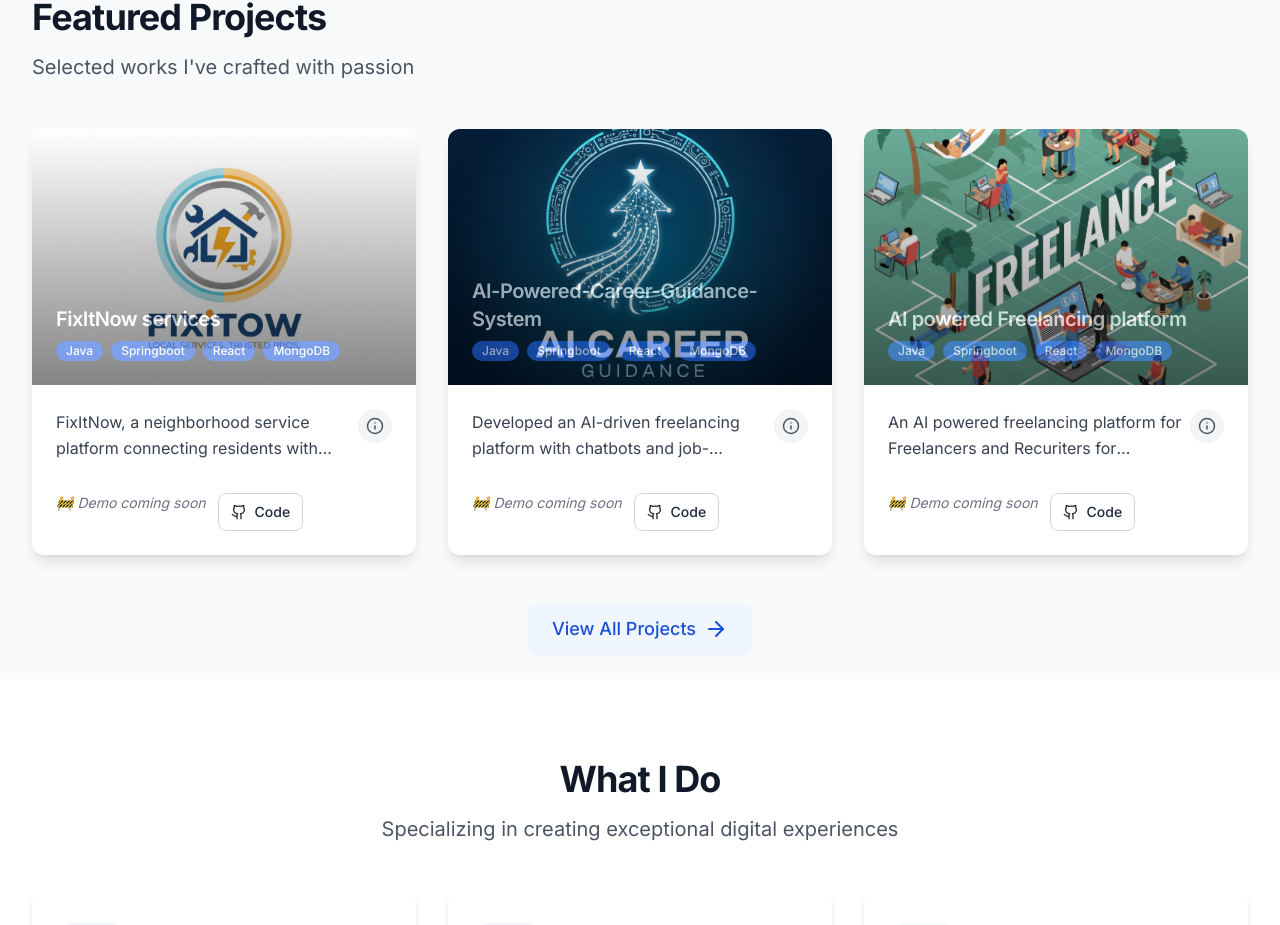
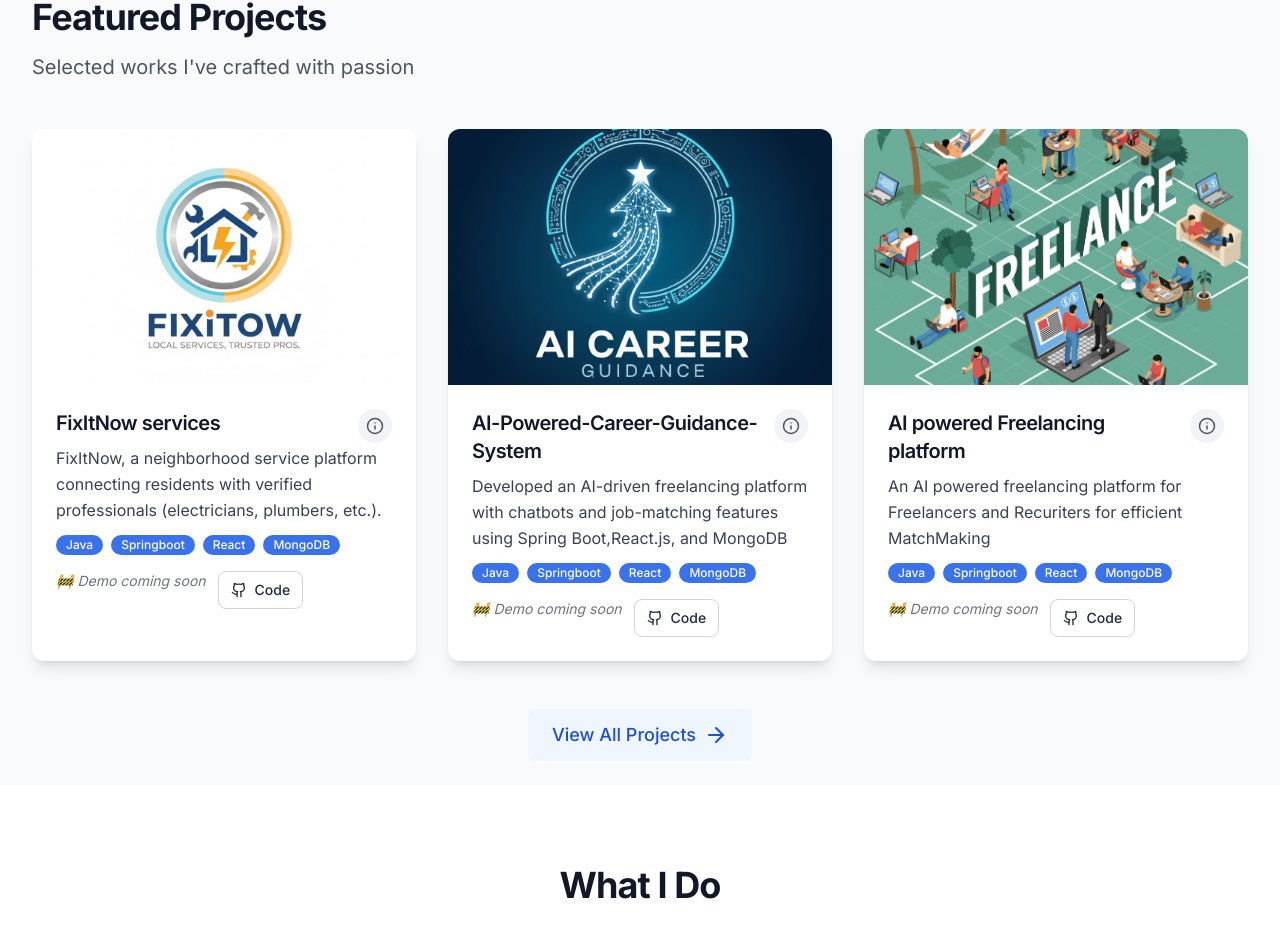
Before and after one commit to akshaykhardekar10/AkshayPortfolio, a React (Vite) app: page / in a window 1280 px wide. Shown: the part 817-1742 px from the top of the page. Built offline with nearby package versions, Linux system fonts and the light colour scheme.

Commit message:
fixed some bugs related to images and links

```diff
--- a/src/components/projects/ProjectCard.tsx
+++ b/src/components/projects/ProjectCard.tsx
@@ -1,6 +1,6 @@
 import { useState } from 'react';
 import { motion, AnimatePresence } from 'framer-motion';
-import { ExternalLink, Github, Info } from 'lucide-react';
+import { Github, Info } from 'lucide-react';
 import Button from '../ui/Button';
 
 export interface Project {
@@ -18,47 +18,46 @@ interface ProjectCardProps {
 }
 
 const ProjectCard = ({ project }: ProjectCardProps) => {
-  const [isHovered, setIsHovered] = useState(false);
   const [showDetails, setShowDetails] = useState(false);
 
   return (
     <motion.div
-      className="group relative bg-white dark:bg-gray-800 rounded-xl shadow-lg overflow-hidden"
-      onHoverStart={() => setIsHovered(true)}
-      onHoverEnd={() => setIsHovered(false)}
+      className="group bg-white dark:bg-gray-800 rounded-xl shadow-lg overflow-hidden"
       layoutId={`project-${project.id}`}
     >
-      <div className="relative overflow-hidden w-full h-64">
+      {/* Image Section */}
+      <div className="relative w-full h-64 overflow-hidden">
         <motion.img
           src={project.image}
           alt={project.title}
           className="w-full h-full object-cover"
-          animate={{
-            scale: isHovered ? 1.05 : 1,
-          }}
+          whileHover={{ scale: 1.05 }}
           transition={{ duration: 0.4 }}
         />
-        <motion.div
-          className="absolute inset-0 bg-gradient-to-t from-black/80 via-black/40 to-transparent"
-          initial={{ opacity: 0 }}
-          animate={{ opacity: isHovered ? 1 : 0.6 }}
-          transition={{ duration: 0.3 }}
+      </div>
+
+      {/* Text Section */}
+      <div className="p-6">
+        {/* Title + Info Button */}
+        <div className="flex items-start justify-between">
+          <h3 className="text-xl font-semibold text-gray-900 dark:text-white mb-2">
+            {project.title}
+          </h3>
+          <button
+            onClick={() => setShowDetails(true)}
+            className="ml-2 p-2 rounded-full bg-gray-100 dark:bg-gray-700 text-gray-600 dark:text-gray-300 hover:bg-gray-200 dark:hover:bg-gray-600 transition-colors"
           >
-          <div className="absolute bottom-0 w-full p-6">
-            <motion.h3
-              className="text-xl font-semibold text-white mb-2"
-              initial={{ y: 20, opacity: 0 }}
-              animate={{ y: 0, opacity: 1 }}
-              transition={{ duration: 0.3 }}
-            >
-              {project.title}
-            </motion.h3>
-            <motion.div
-              className="flex flex-wrap gap-2"
-              initial={{ y: 20, opacity: 0 }}
-              animate={{ y: 0, opacity: 1 }}
-              transition={{ duration: 0.3, delay: 0.1 }}
-            >
+            <Info size={18} />
+          </button>
+        </div>
+
+        {/* Description */}
+        <p className="text-gray-700 dark:text-gray-300 mb-3">
+          {project.description}
+        </p>
+
+        {/* Tags */}
+        <div className="flex flex-wrap gap-2 mb-4">
           {project.tags.map((tag, index) => (
             <span
               key={index}
@@ -67,25 +66,10 @@ const ProjectCard = ({ project }: ProjectCardProps) => {
               {tag}
             </span>
           ))}
-            </motion.div>
-          </div>
-        </motion.div>
         </div>
 
-      <div className="p-6">
-        <div className="flex items-start justify-between">
-          <p className="text-gray-700 dark:text-gray-300 line-clamp-2 group-hover:line-clamp-none transition-all duration-300">
-            {project.description}
-          </p>
-          <button
-            onClick={() => setShowDetails(true)}
-            className="ml-2 p-2 rounded-full bg-gray-100 dark:bg-gray-700 text-gray-600 dark:text-gray-300 hover:bg-gray-200 dark:hover:bg-gray-600 transition-colors"
-          >
-            <Info size={18} />
-          </button>
-        </div>
-
-        <div className="flex space-x-3 mt-4">
+        {/* Links */}
+        <div className="flex space-x-3">
           {project.demoUrl ? (
             <a
               href={project.demoUrl}
@@ -101,7 +85,6 @@ const ProjectCard = ({ project }: ProjectCardProps) => {
             </p>
           )}
 
-
           {project.githubUrl && (
             <Button
               variant="outline"
@@ -115,6 +98,7 @@ const ProjectCard = ({ project }: ProjectCardProps) => {
         </div>
       </div>
 
+      {/* Modal for Details */}
       <AnimatePresence>
         {showDetails && (
           <motion.div
```
Lines whose indentation alone changed are shown as unchanged.
